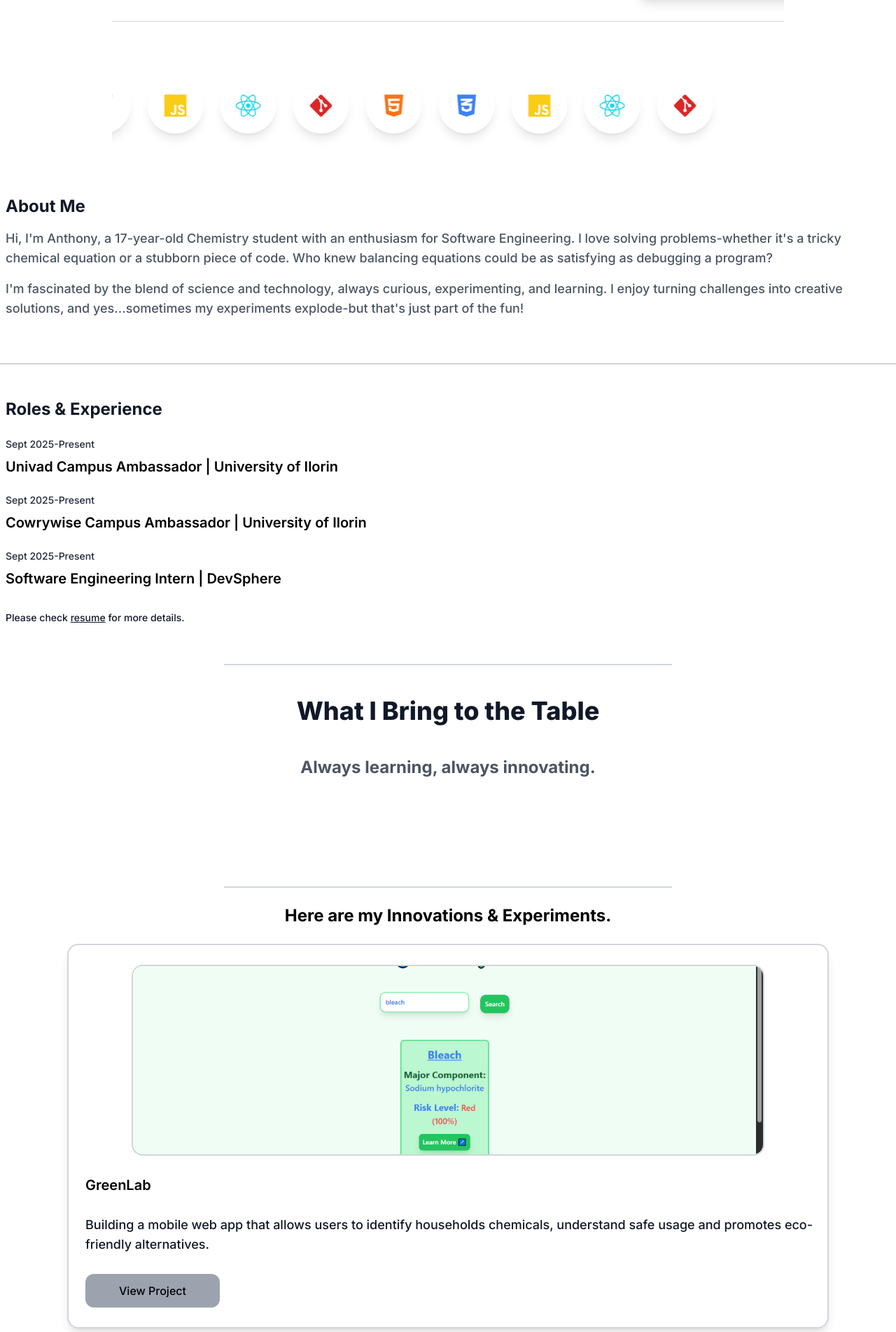
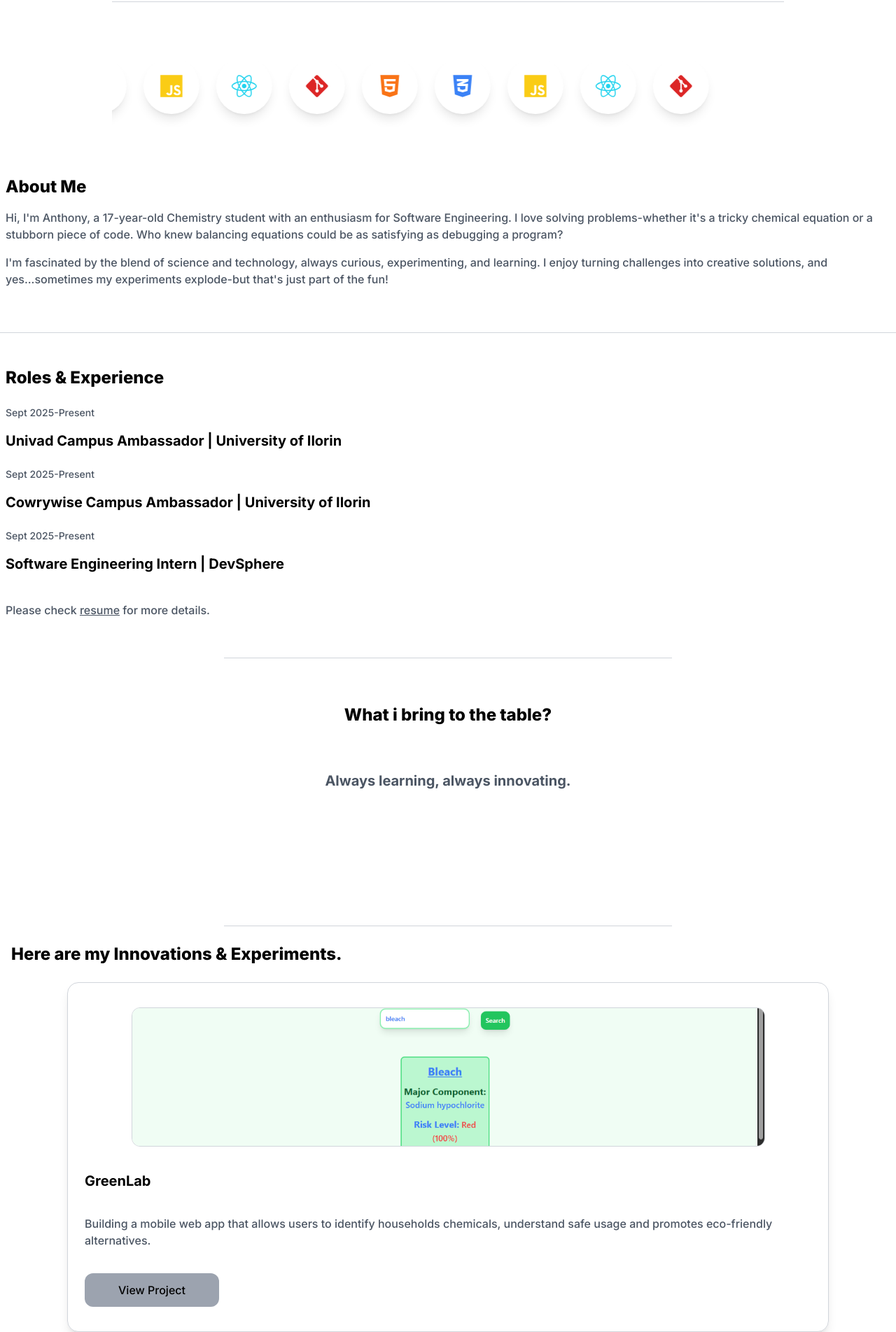
Before and after one commit to Hub-devAnthony/Portfolio, a React (Vite) app: page / in a window 1280 px wide. Shown: the part 893-2797 px from the top of the page at 70% size. Built offline with nearby package versions, Linux system fonts and the light colour scheme.

Commit message:
more updates

```diff
--- a/src/App.jsx
+++ b/src/App.jsx
@@ -44,7 +44,7 @@ function App () {
       </div>
 
       <section data-aos="fade-up" data-aos-delay="200">
-        <p className="mt-8 ml-4 text-2xl font-bold text-black">
+        <p className="mt-8 ml-4 text-2xl font-extrabold text-black">
           <Typewriter
             words={[ 'Hey, I"m Anthony.', 'SWE Intern @DevSphere.' ]}
             loop={true}
@@ -55,7 +55,7 @@ function App () {
             delaySpeed={1000}
           />
         </p>
-        <p className="mt-2 ml-4 text-xl font-semibold text-gray-600">A Chemistry student with an enthusiasm for transforming ideas into code. I love bridging science and technology to build creative solutions.</p>
+        <p className="mt-2 ml-4 text-lg font-medium text-gray-600">A Chemistry student with an enthusiasm for transforming ideas into code. I love bridging science and technology to build creative solutions.</p>
         <a href="contact"><button className="mt-4 ml-6 p-2.5 bg-black text-white rounded-xl font-medium text-base">Reach Out!</button></a>
       </section>
 
@@ -64,21 +64,21 @@ function App () {
       <MotionPractice/>
 
       <section data-aos="fade-up" data-aos-delay="400">
-        <p className="mt-14 ml-2 text-2xl font-bold text-gray-900">About Me</p>
-        <p className='mt-4 ml-2 text-lg font-medium text-gray-600'>Hi, I'm Anthony, a 17-year-old Chemistry student with an enthusiasm for Software Engineering. I love solving problems-whether it's a tricky chemical equation or a stubborn piece of code. Who knew balancing equations could be as satisfying as debugging a program?</p>
-        <p className='mt-4 ml-2 text-lg font-medium text-gray-600'>I'm fascinated by the blend of science and technology, always curious, experimenting, and learning. I enjoy turning challenges into creative solutions, and yes...sometimes my experiments explode-but that's just part of the fun!</p>
-        <div className="mt-16 w-full border-t-2 border-gray-300"></div>
+        <p className="mt-14 ml-2 text-2xl font-extrabold text-black">About Me</p>
+        <p className='mt-4 ml-2 text-base font-medium text-gray-600'>Hi, I'm Anthony, a 17-year-old Chemistry student with an enthusiasm for Software Engineering. I love solving problems-whether it's a tricky chemical equation or a stubborn piece of code. Who knew balancing equations could be as satisfying as debugging a program?</p>
+        <p className='mt-4 ml-2 text-base font-medium text-gray-600'>I'm fascinated by the blend of science and technology, always curious, experimenting, and learning. I enjoy turning challenges into creative solutions, and yes...sometimes my experiments explode-but that's just part of the fun!</p>
+        <div className="mt-16 w-full border-t border-gray-300"></div>
       </section>
 
       <section data-aos="fade-up" data-aos-delay="600">
-        <p className="mt-12 ml-2 text-2xl font-bold text-gray-900">Roles & Experience</p>
-        <p className='mt-6 ml-2 text-sm font-medium text-gray-800'>Sept 2025-Present</p>
-        <p className='mt-2 ml-2 text-xl font-semibold text-black'>Univad Campus Ambassador | University of Ilorin</p>
-        <p className='mt-6 ml-2 text-sm font-medium text-gray-800'>Sept 2025-Present</p>
-        <p className='mt-2 ml-2 text-xl font-semibold text-black'>Cowrywise Campus Ambassador | University of Ilorin</p>
-        <p className='mt-6 ml-2 text-sm font-medium text-gray-800'>Sept 2025-Present</p>
-        <p className='mt-2 ml-2 text-xl font-semibold text-black'>Software Engineering Intern | DevSphere</p>
-        <p className='ml-2 mt-8 ml-2 text-sm font-medium text-gray-900'>Please check <a href="resume.pdf" download="Anthony's resume.pdf" className='underline'>resume</a> for more details.</p>
+        <p className="mt-12 ml-2 text-2xl font-extrabold text-black">Roles & Experience</p>
+        <p className='mt-6 ml-2 text-sm font-medium text-gray-600'>Sept 2025-Present</p>
+        <p className='mt-4 ml-2 text-xl font-bold text-black'>Univad Campus Ambassador | University of Ilorin</p>
+        <p className='mt-6 ml-2 text-sm font-medium text-gray-600'>Sept 2025-Present</p>
+        <p className='mt-4 ml-2 text-xl font-bold text-black'>Cowrywise Campus Ambassador | University of Ilorin</p>
+        <p className='mt-6 ml-2 text-sm font-medium text-gray-600'>Sept 2025-Present</p>
+        <p className='mt-4 ml-2 text-xl font-bold text-black'>Software Engineering Intern | DevSphere</p>
+        <p className='ml-2 mt-10 text-base font-medium text-gray-600'>Please check <a href="resume.pdf" download="Anthony's resume.pdf" className='underline'>resume</a> for more details.</p>
       </section>
 
       <SkillsMotion />
--- a/src/Contact-Section.jsx
+++ b/src/Contact-Section.jsx
@@ -1,7 +1,22 @@
+import { Twitter, Github, Mail, Linkedin } from 'lucide-react'
+import { FaLinkedin } from 'react-icons/fa';
+
 function ContactSection () {
   return (
     <>
-      <p>hello</p>
+      <p className="mt-12 ml-4 text-2xl font-extrabold text-black">Let's Connect!</p>
+      <p className="mt-2 ml-4 text-base font-medium text-gray-600">Every great story starts with a simple hello, if you've got a project, an idea, or just want to connect, i would love to hear from you. I believe collaborations sparks creativity and amazing things happen when passionate people share their visions. So don't hesitate to reach out; let's start a conversation that could turn inspiration into something truly memorable.</p>
+        <textarea className="mx-auto block mt-6 w-[85vw] h-56 border border-gray-300 rounded-2xl shadow-lg font-medium text-gray-400 text-base focus:outline-none focus:ring-2 focus:ring-blue-400 focus:border-transparent transition resize-none pt-4 pl-4" type="text" placeholder="Let's build something amazing together!"/>
+        <button className="mx-auto block mt-4 w-[85vw] h-16 rounded-lg bg-black text-white text-sm font-medium shadow-lg">Send Message</button>
+        <div className="mt-[200px] w-[85vw] border-b border-gray-300"></div>
+        <footer className="mt-12 text-center font-medium text-base text-gray-600">Copyright  &copy; 2025 Anthony.</footer>
+
+        <div className="h-16 w-full flex items-center justify-center space-x-6 text-lg text-gray-600">
+          <a className='hover:text-black' href="to"><Mail /></a>
+          <a className="text-xl hover:text-black" href="to"><FaLinkedin /></a>
+          <a className='hover:text-black' href='to'><Github /></a>
+          <a className='hover:text-black' href="to"><Twitter /></a>
+        </div>
     </>
   );
 }
--- a/src/Projects-Section.jsx
+++ b/src/Projects-Section.jsx
@@ -1,50 +1,50 @@
 function ProjectsSection () {
   return (
     <>
-      <p className="mt-6 text-center text-2xl font-bold text-black">Here are my Innovations & Experiments.</p>
+      <p className="mt-6 ml-4 text-2xl font-extrabold text-black">Here are my Innovations & Experiments.</p>
 
-      <div className="flex flex-col justify-evenly mt-6 mx-auto h-[550px] w-[85vw] border-gray-300 border-2 rounded-2xl shadow-lg">
-        <div className="mx-auto rounded-2xl border-gray-300 border-2 w-5/6 h-1/2 overflow-hidden">
+      <div className="flex flex-col justify-evenly mt-6 mx-auto h-[500px] w-[85vw] border-gray-300 border rounded-2xl shadow-lg">
+        <div className="rounded-xl mx-auto border-gray-300 border w-5/6 h-2/5 overflow-hidden">
           <img className="w-full h-full object-cover" src="third.png" />
         </div>
-        <p className="ml-6 text-xl font-semibold text-black">GreenLab</p>
-        <p className="ml-6 text-lg font-medium text-gray-900">Building a mobile web app that allows users to identify households chemicals, understand safe usage and promotes eco-friendly alternatives.</p>
+        <p className="ml-6 text-xl font-bold text-black">GreenLab</p>
+        <p className="ml-6 text-base font-medium text-gray-600">Building a mobile web app that allows users to identify households chemicals, understand safe usage and promotes eco-friendly alternatives.</p>
         <button className="ml-6 h-[48px] w-48 bg-gray-400 rounded-xl font-medium text-base">View Project</button>
       </div>
 
-      <div className="flex flex-col justify-evenly mt-10 mx-auto h-[550px] w-[85vw] border-gray-300 border-2 rounded-2xl shadow-lg">
-        <div className="mx-auto rounded-2xl border-gray-300 border-2 w-5/6 h-1/2 overflow-hidden">
+      <div className="flex flex-col justify-evenly mt-10 mx-auto h-[500px] w-[85vw] border-gray-300 border rounded-2xl shadow-lg">
+        <div className="mx-auto rounded-xl border-gray-300 border w-5/6 h-2/5 overflow-hidden">
           <img className="w-full h-full object-cover" src="fourth.png" />
         </div>
-        <p className="ml-6 text-xl font-semibold text-black">ChemQuest</p>
-        <p className="ml-6 text-lg font-medium text-gray-900">An interactive quiz game that helps users learn about different chemicals, their use, and their effects on the environment.</p>
+        <p className="ml-6 text-xl font-bold text-black">ChemQuest</p>
+        <p className="ml-6 text-base font-medium text-gray-600">An interactive quiz game that helps users learn about different chemicals, their use, and their effects on the environment.</p>
         <button className="ml-6 h-[48px] w-48 bg-gray-400 rounded-xl font-medium text-base">View Project</button>
       </div>
 
-      <div className="flex flex-col justify-evenly mt-10 mx-auto h-[550px] w-[85vw] border-gray-300 border-2 rounded-2xl shadow-lg">
-        <div className="mx-auto rounded-2xl border-gray-300 border-2 w-5/6 h-2/5 overflow-hidden">
+      <div className="flex flex-col justify-evenly mt-10 mx-auto h-[500px] w-[85vw] border-gray-300 border rounded-2xl shadow-lg">
+        <div className="mx-auto rounded-xl border-gray-300 border w-5/6 h-2/5 overflow-hidden">
           <img className="w-full h-full object-cover" src="first.png" />
         </div>
-        <p className="ml-6 text-xl font-semibold text-black">An E-commerce Website</p>
-        <p className="ml-6 text-base font-medium text-gray-900">Working on a responsive e-commerce website with React.js and Tailwind CSS, with ongoing work to make it fully interactive.</p>
+        <p className="ml-6 text-xl font-bold text-black">An E-commerce Website</p>
+        <p className="ml-6 text-base font-medium text-gray-600">Working on a responsive e-commerce website with React.js and Tailwind CSS, with ongoing work to make it fully interactive.</p>
         <button className="ml-6 h-[48px] w-48 bg-gray-400 rounded-xl font-medium text-base">View Project</button>
       </div>
 
-      <div className="flex flex-col justify-evenly mt-10 mx-auto h-[550px] w-[85vw] border-gray-300 border-2 rounded-2xl shadow-lg">
-        <div className="mx-auto rounded-2xl border-gray-300 border-2 w-5/6 h-2/5 overflow-hidden">
+      <div className="flex flex-col justify-evenly mt-10 mx-auto h-[500px] w-[85vw] border-gray-300 border rounded-2xl shadow-lg">
+        <div className="mx-auto rounded-2xl border-gray-300 border w-5/6 h-2/5 overflow-hidden">
           <img className="w-full h-full object-cover" src="second.png" />
         </div>
-        <p className="ml-6 text-xl font-semibold text-black">A ChatBot</p>
-        <p className="ml-6 text-base font-medium text-gray-900">Built a simple chatbot with React.js that answers user questions in real time, working on adding more data to it.</p>
+        <p className="ml-6 text-xl font-bold text-black">A ChatBot</p>
+        <p className="ml-6 text-base font-medium text-gray-600">Built a simple chatbot with React.js that answers user questions in real time, working on adding more data to it.</p>
         <button className="ml-6 h-[48px] w-48 bg-gray-400 rounded-xl font-medium text-base">View Project</button>
       </div>
 
-      <div className="flex flex-col justify-evenly mt-10 mx-auto h-[550px] w-[85vw] border-gray-300 border-2 rounded-2xl shadow-lg">
-        <div className="mx-auto rounded-2xl border-gray-300 border-2 w-5/6 h-2/5 overflow-hidden">
+      <div className="flex flex-col justify-evenly mt-10 mx-auto h-[500px] w-[85vw] border-gray-300 border rounded-2xl shadow-lg">
+        <div className="mx-auto rounded-2xl border-gray-300 border w-5/6 h-2/5 overflow-hidden">
           <img className="w-full h-full object-cover" src="fifth.png" />
         </div>
-        <p className="ml-6 text-xl font-semibold text-black">A YouTube Clone</p>
-        <p className="ml-6 text-base font-medium text-gray-900">Also Working on a YouTube-styled video streaming platform using HTML, CSS and JavaScript, with ongoing work to make it fully interactive.</p>
+        <p className="ml-6 text-xl font-bold text-black">A YouTube Clone</p>
+        <p className="ml-6 text-base font-medium text-gray-600">Also working on a YouTube-styled video streaming platform using HTML, CSS and JavaScript, with ongoing work to make it fully interactive.</p>
         <button className="ml-6 h-[48px] w-48 bg-gray-400 rounded-xl font-medium text-base">View Project</button>
       </div>
     </>
--- a/src/Skills-Section.jsx
+++ b/src/Skills-Section.jsx
@@ -9,9 +9,9 @@ function SkillsMotion () {
   }, []);
 
   return (
-    <div data-aos="fade-up" data-aos-delay="800" className="mx-auto flex flex-col items-center justify-evenly mt-14 w-full lg:w-1/2 h-80 border-t-2 border-b-2 border-gray-300 overflow-hidden">
-        <p className='text-center text-4xl font-extrabold text-gray-900'>What I Bring to the Table</p>
-        <p className='text-center text-2xl font-bold text-gray-600'>Always learning, always innovating.</p>
+    <div data-aos="fade-up" data-aos-delay="600" className="mx-auto flex flex-col items-center justify-evenly mt-14 w-full lg:w-1/2 h-96 border-t border-b border-gray-300 overflow-hidden">
+        <p className='text-center text-2xl font-extrabold text-black'>What i bring to the table?</p>
+        <p className='text-center text-xl font-bold text-gray-600'>Always learning, always innovating.</p>
         <motion.div
           className='flex items-center justify-center space-x-8 h-16'
           animate={{ x: ["100%", "-100%"] }}
```
